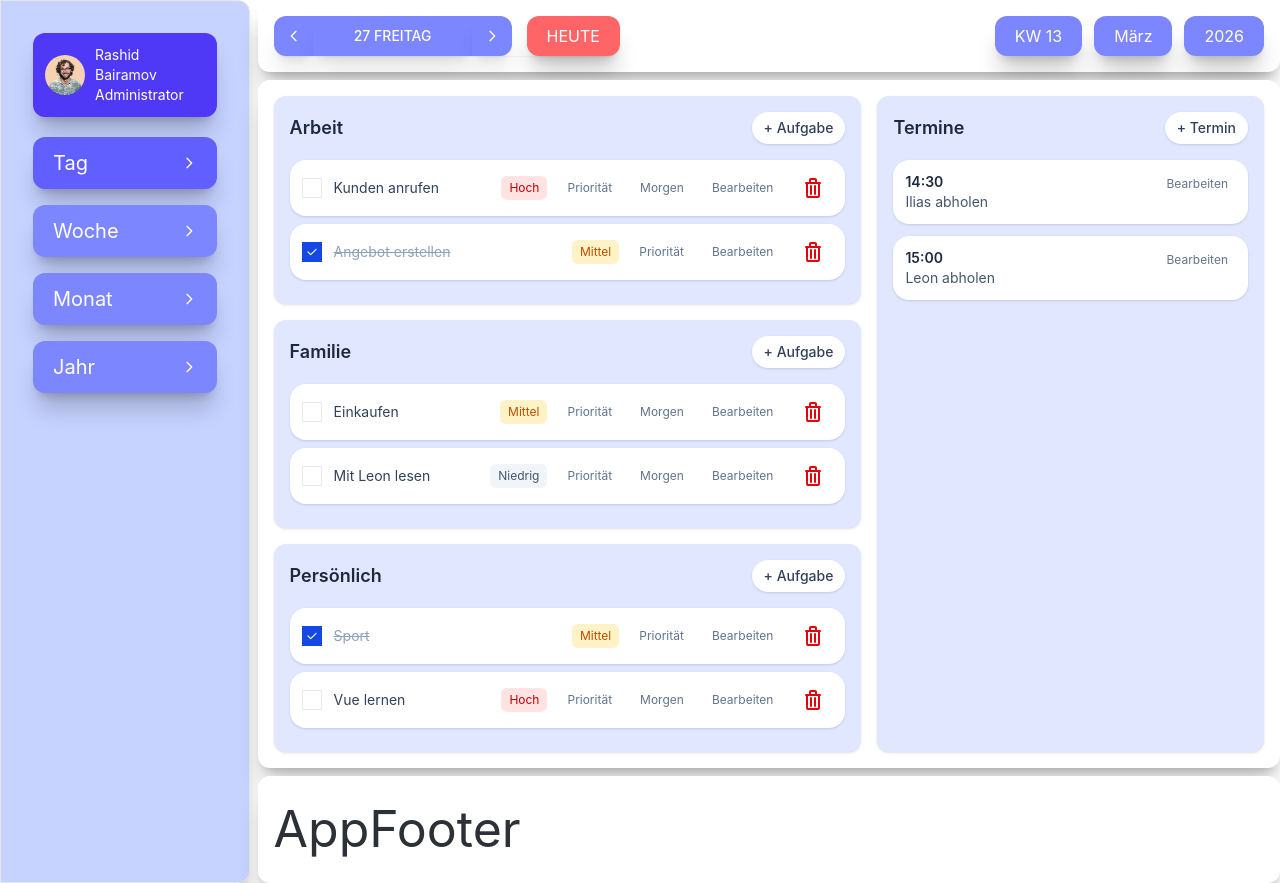
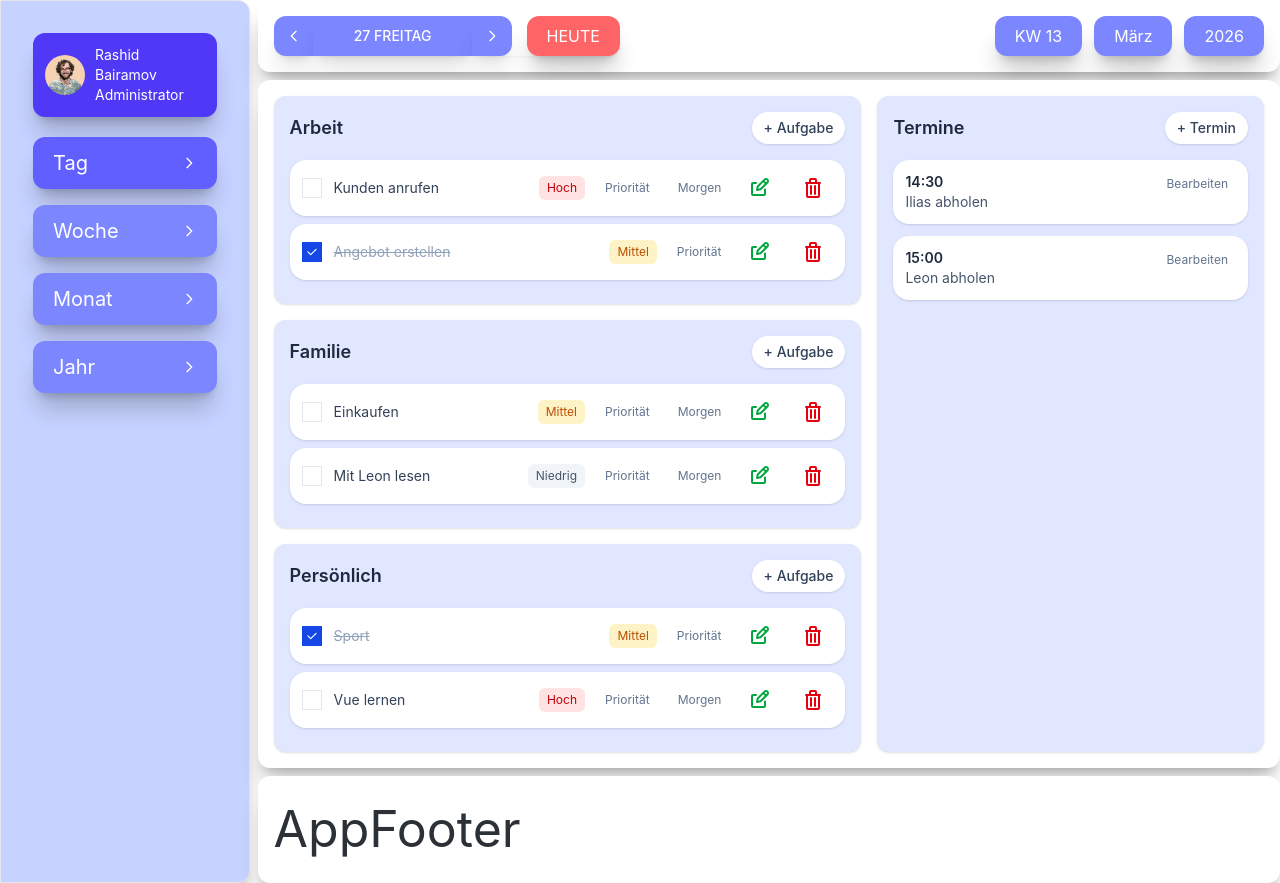
Before and after one commit to Eddyhotkey/PlannerApp, a Vue app: page /day in a window 1280 px wide. Built offline with nearby package versions, Linux system fonts and the light colour scheme.

Commit message:
Icon hinzufügen.

```diff
--- a/src/components/day/TaskItem.vue
+++ b/src/components/day/TaskItem.vue
@@ -68,7 +68,7 @@
       class="rounded-md px-2 py-1 text-xs text-slate-500 hover:bg-slate-100"
       @click="startEdit"
     >
-      Bearbeiten
+      <IconEdit />
     </button>
 
     <button
```
